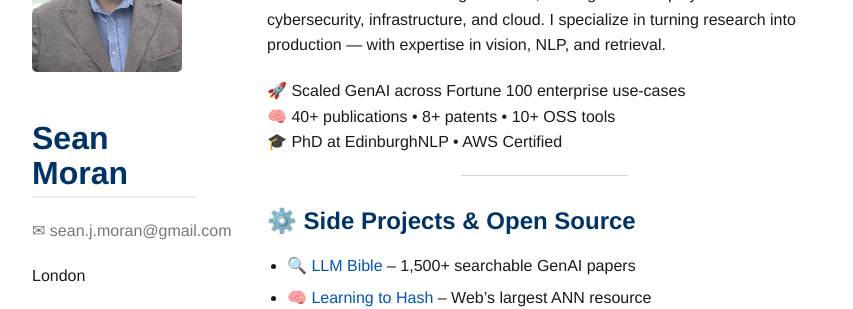
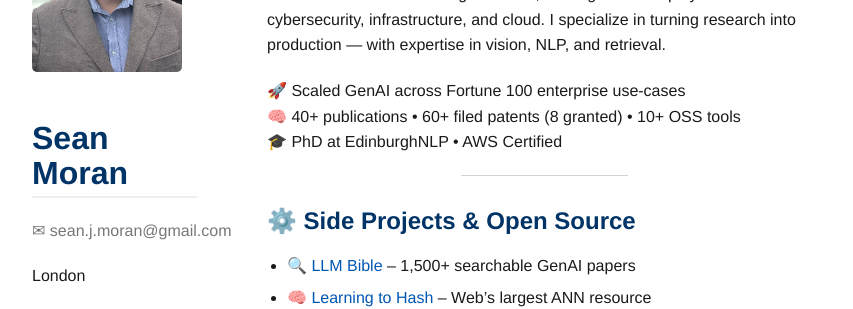
Before and after one commit to sjmoran/sjmoran.github.io, a Jekyll site: the page built from index.md, in a window 1280 px wide and 900 px high. Shown: the part 152-461 px from the top of the window, without its empty margins (8-861 px from the left). Built offline with Jekyll 4.4.1, drawn with Linux system fonts in a browser that asks for light colours.

Commit message:
Update hero.html

```diff
--- a/_includes/hero.html
+++ b/_includes/hero.html
@@ -5,7 +5,7 @@
 </p>
 <p>
   🚀 Scaled GenAI across Fortune 100 enterprise use-cases<br>
-  🧠 40+ publications • 8+ patents • 10+ OSS tools<br>
+  🧠 40+ publications • 60+ filed patents (8 granted) • 10+ OSS tools<br>
   🎓 PhD at EdinburghNLP • AWS Certified
 </p>
 <hr>
```
